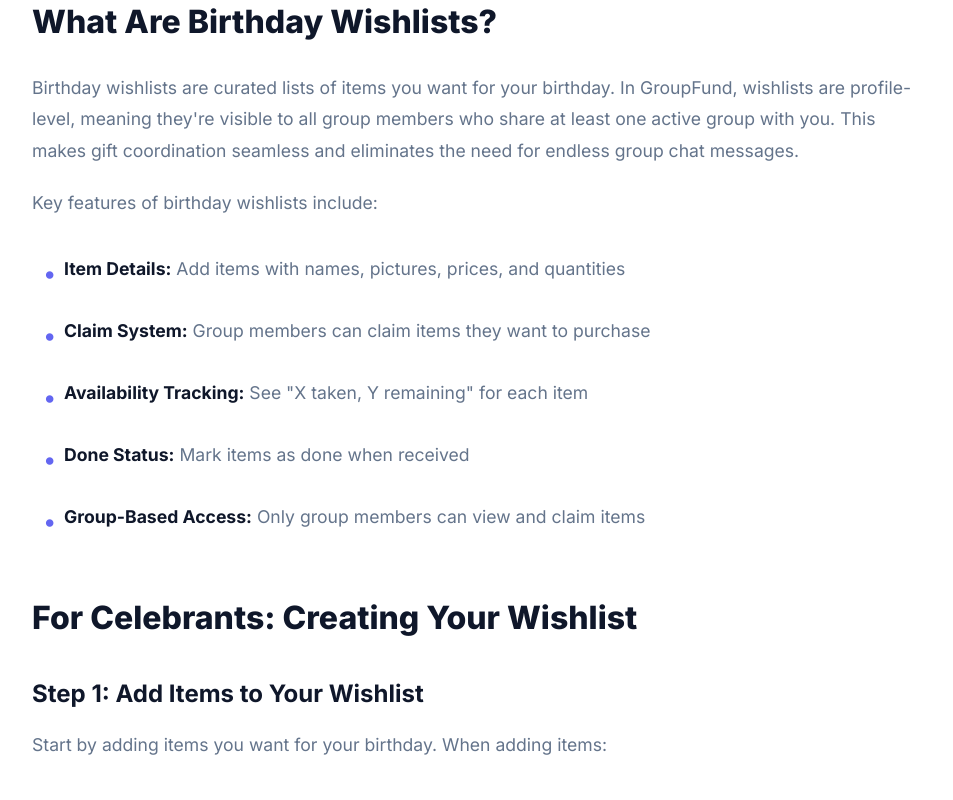
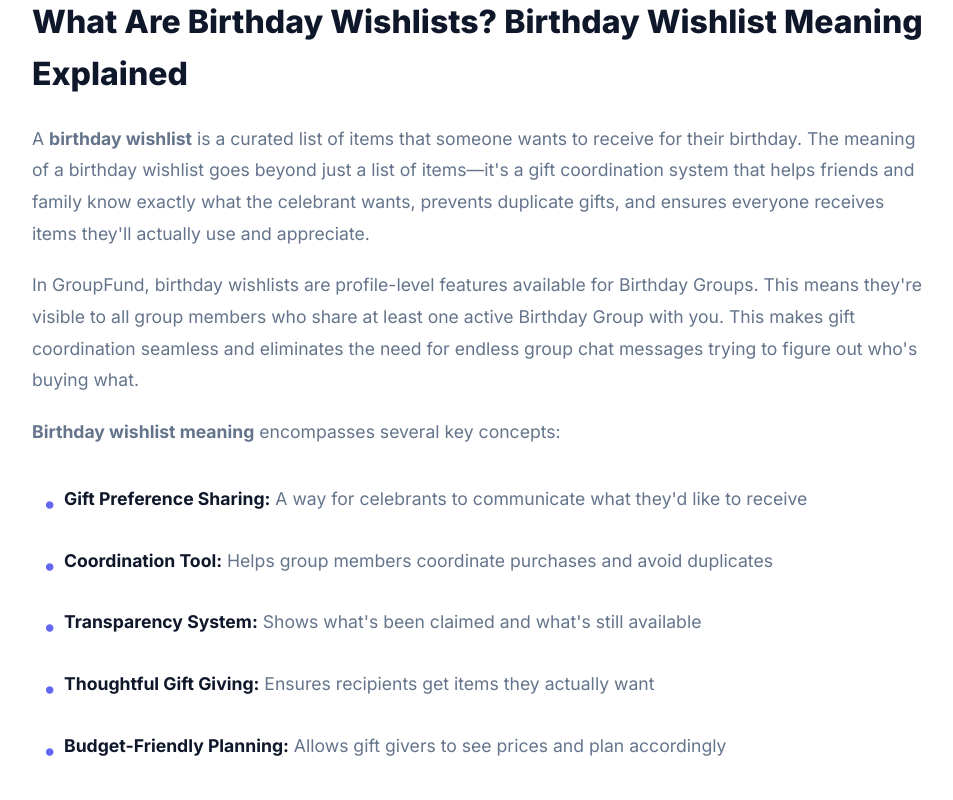
Before and after one commit to chinazaaa/groupfund-website, a React (Vite) app: page /resources/using-birthday-wishlists in a window 1280 px wide. Shown: the part 1060-1860 px from the top of the page, without its empty margins (158-1111 px from the left). Built offline with nearby package versions, Linux system fonts and the light colour scheme.

Commit message:
Update UsingBirthdayWishlistsPage.jsx

```diff
--- a/src/pages/UsingBirthdayWishlistsPage.jsx
+++ b/src/pages/UsingBirthdayWishlistsPage.jsx
@@ -78,7 +78,7 @@ export default function UsingBirthdayWishlistsPage() {
       <SEO
         title="How to Use Birthday Wishlists - Complete Guide for Group Gift Giving"
         description="Learn how to create and use birthday wishlists for coordinated group gift giving in Birthday Groups. Step-by-step guide to sharing wishlists, claiming items, and avoiding duplicate gifts. Note: Wishlists are available for Birthday Groups only."
-        keywords="birthday wishlists, how to use wishlists, group gift giving, birthday gift coordination, wishlist guide, gift giving tips, birthday groups"
+        keywords="birthday wishlists, birthday wishlist meaning, what is a birthday wishlist, how to use wishlists, group gift giving, birthday gift coordination, wishlist guide, gift giving tips, birthday groups"
         canonical="https://groupfund.app/resources/using-birthday-wishlists"
       />
 
@@ -107,10 +107,23 @@ export default function UsingBirthdayWishlistsPage() {
             </div>
 
             <div className="resource-section">
-              <h2>What Are Birthday Wishlists?</h2>
+              <h2>What Are Birthday Wishlists? Birthday Wishlist Meaning Explained</h2>
               <p>
-                Birthday wishlists are curated lists of items you want for your birthday. In GroupFund, wishlists are profile-level, meaning they're visible to all group members who share at least one active group with you. This makes gift coordination seamless and eliminates the need for endless group chat messages.
+                A <strong>birthday wishlist</strong> is a curated list of items that someone wants to receive for their birthday. The meaning of a birthday wishlist goes beyond just a list of items—it's a gift coordination system that helps friends and family know exactly what the celebrant wants, prevents duplicate gifts, and ensures everyone receives items they'll actually use and appreciate.
               </p>
+              <p>
+                In GroupFund, birthday wishlists are profile-level features available for Birthday Groups. This means they're visible to all group members who share at least one active Birthday Group with you. This makes gift coordination seamless and eliminates the need for endless group chat messages trying to figure out who's buying what.
+              </p>
+              <p>
+                <strong>Birthday wishlist meaning</strong> encompasses several key concepts:
+              </p>
+              <ul className="resource-list">
+                <li><strong>Gift Preference Sharing:</strong> A way for celebrants to communicate what they'd like to receive</li>
+                <li><strong>Coordination Tool:</strong> Helps group members coordinate purchases and avoid duplicates</li>
+                <li><strong>Transparency System:</strong> Shows what's been claimed and what's still available</li>
+                <li><strong>Thoughtful Gift Giving:</strong> Ensures recipients get items they actually want</li>
+                <li><strong>Budget-Friendly Planning:</strong> Allows gift givers to see prices and plan accordingly</li>
+              </ul>
               <p>
                 Key features of birthday wishlists include:
               </p>
@@ -125,6 +138,9 @@ export default function UsingBirthdayWishlistsPage() {
 
             <div className="resource-section">
               <h2>For Celebrants: Creating Your Wishlist</h2>
+              <p>
+                Ready to create your birthday wishlist? Check out our comprehensive guide: <Link to="/resources/how-to-create-birthday-wishlist" className="inline-link">How to Create a Birthday Wishlist</Link> for a detailed step-by-step walkthrough. Below, we'll cover the key steps for creating an effective wishlist.
+              </p>
 
               <h3>Step 1: Add Items to Your Wishlist</h3>
               <p>
@@ -296,6 +312,8 @@ export default function UsingBirthdayWishlistsPage() {
             <div className="related-links">
               <h3>Related Guides</h3>
               <div className="related-links-grid">
+                <Link to="/resources/birthday-wishlist-meaning">Birthday Wishlist Meaning →</Link>
+                <Link to="/resources/how-to-create-birthday-wishlist">How to Create a Birthday Wishlist →</Link>
                 <Link to="/resources/how-to-organize-birthday-contributions">How to Organize Birthday Contributions →</Link>
                 <Link to="/resources/birthday-contribution-etiquette">Birthday Contribution Etiquette →</Link>
                 <Link to="/resources">View All Resources →</Link>
```
